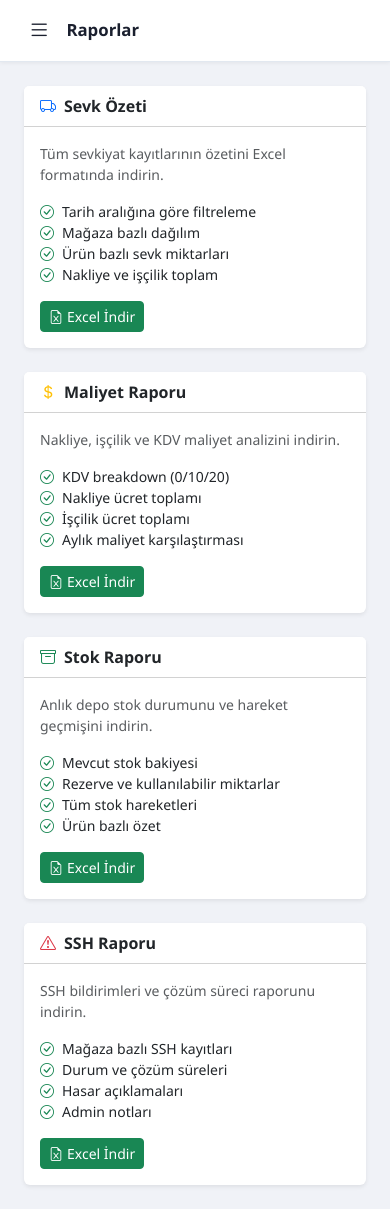
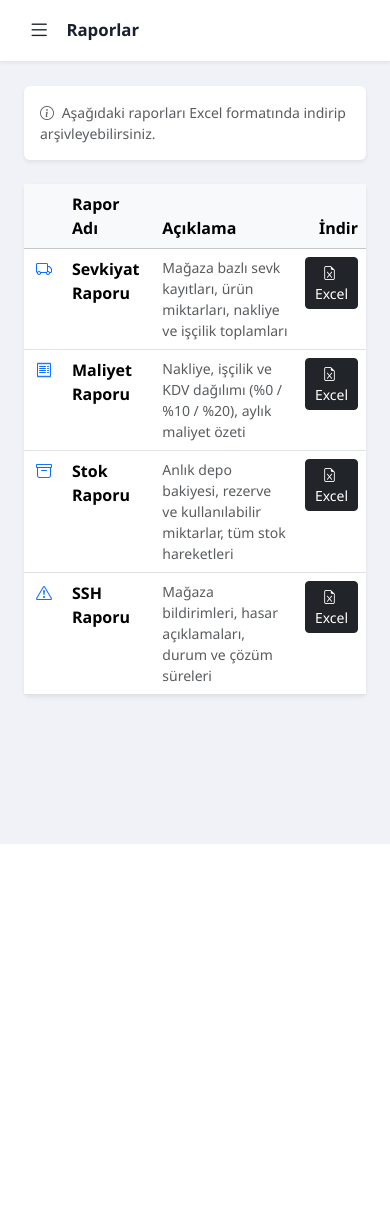
Before and after one commit to kadirkaraduman359-lgtm/solento-mobilya, a Flask app: page /admin/raporlar in a window 390 px wide. After the commit the page ends 844 px from the top, so only its background shows below. Run offline with Flask 3, Linux system fonts and the light colour scheme; a user stored in the database is signed in.

Commit message:
fix: siparis form fix, admin silme koruması, encoding, raporlar sade

```diff
--- a/admin/__init__.py
+++ b/admin/__init__.py
@@ -898,8 +898,8 @@ def kullanici_ekle():
 @admin_required
 def kullanici_sil(id):
     u = Kullanici.query.get_or_404(id)
-    if u.rol == "admin" and Kullanici.query.filter_by(rol="admin").count() == 1:
-        flash("Son admin silinemez.", "danger")
+    if u.rol == "admin":
+        flash("Admin hesabı silinemez.", "danger")
         return redirect(url_for("admin.kullanicilar"))
     # İlişkili kayıtları temizle
     SatisHareketi.query.filter_by(kullanici_id=id).delete()
--- a/templates/admin/kullanicilar.html
+++ b/templates/admin/kullanicilar.html
@@ -56,7 +56,7 @@
                 <i class="bi bi-shield-check"></i> Yetki
               </a>
               {% endif %}
-              <button class="btn btn-sm btn-danger" data-bs-toggle="modal" data-bs-target="#modalKullaniciSil{{ k.id }}">
+              <button class="btn btn-sm btn-danger {% if k.rol == 'admin' %}disabled{% endif %}" {% if k.rol != 'admin' %}data-bs-toggle="modal" data-bs-target="#modalKullaniciSil{{ k.id }}"{% endif %} {% if k.rol == 'admin' %}title="Admin hesabı silinemez"{% endif %}>
                 <i class="bi bi-trash"></i> Sil
               </button>
             </td>
--- a/templates/admin/raporlar.html
+++ b/templates/admin/raporlar.html
@@ -3,92 +3,70 @@
 {% block page_title %}Raporlar{% endblock %}
 {% block content %}
 
-<div class="row g-4">
+<div class="card border-0 shadow-sm mb-4">
+  <div class="card-body py-3">
+    <p class="mb-0 text-muted small">
+      <i class="bi bi-info-circle me-1"></i>
+      Aşağıdaki raporları Excel formatında indirip arşivleyebilirsiniz.
+    </p>
+  </div>
+</div>
 
-  <!-- Sevk Özeti -->
-  <div class="col-12 col-md-6">
-    <div class="card border-0 shadow-sm h-100">
-      <div class="card-header bg-white fw-semibold">
-        <i class="bi bi-truck me-2 text-primary"></i>Sevk Özeti
-      </div>
-      <div class="card-body">
-        <p class="text-muted small mb-3">Tüm sevkiyat kayıtlarının özetini Excel formatında indirin.</p>
-        <ul class="list-unstyled small mb-3">
-          <li><i class="bi bi-check-circle text-success me-2"></i>Tarih aralığına göre filtreleme</li>
-          <li><i class="bi bi-check-circle text-success me-2"></i>Mağaza bazlı dağılım</li>
-          <li><i class="bi bi-check-circle text-success me-2"></i>Ürün bazlı sevk miktarları</li>
-          <li><i class="bi bi-check-circle text-success me-2"></i>Nakliye ve işçilik toplam</li>
-        </ul>
-        <a href="{{ url_for('admin.rapor_excel', tur='sevk') }}" class="btn btn-success btn-sm">
-          <i class="bi bi-file-earmark-excel me-1"></i>Excel İndir
-        </a>
-      </div>
-    </div>
+<div class="card border-0 shadow-sm">
+  <div class="card-body p-0">
+    <table class="table table-hover mb-0">
+      <thead class="table-light">
+        <tr>
+          <th style="width:40px"></th>
+          <th>Rapor Adı</th>
+          <th>Açıklama</th>
+          <th class="text-end">İndir</th>
+        </tr>
+      </thead>
+      <tbody>
+        <tr>
+          <td class="text-center"><i class="bi bi-truck text-primary"></i></td>
+          <td class="fw-semibold">Sevkiyat Raporu</td>
+          <td class="text-muted small">Mağaza bazlı sevk kayıtları, ürün miktarları, nakliye ve işçilik toplamları</td>
+          <td class="text-end">
+            <a href="{{ url_for('admin.rapor_excel', tur='sevk') }}" class="btn btn-sm btn-dark">
+              <i class="bi bi-file-earmark-excel me-1"></i>Excel
+            </a>
+          </td>
+        </tr>
+        <tr>
+          <td class="text-center"><i class="bi bi-receipt text-primary"></i></td>
+          <td class="fw-semibold">Maliyet Raporu</td>
+          <td class="text-muted small">Nakliye, işçilik ve KDV dağılımı (%0 / %10 / %20), aylık maliyet özeti</td>
+          <td class="text-end">
+            <a href="{{ url_for('admin.rapor_excel', tur='maliyet') }}" class="btn btn-sm btn-dark">
+              <i class="bi bi-file-earmark-excel me-1"></i>Excel
+            </a>
+          </td>
+        </tr>
+        <tr>
+          <td class="text-center"><i class="bi bi-archive text-primary"></i></td>
+          <td class="fw-semibold">Stok Raporu</td>
+          <td class="text-muted small">Anlık depo bakiyesi, rezerve ve kullanılabilir miktarlar, tüm stok hareketleri</td>
+          <td class="text-end">
+            <a href="{{ url_for('admin.rapor_excel', tur='stok') }}" class="btn btn-sm btn-dark">
+              <i class="bi bi-file-earmark-excel me-1"></i>Excel
+            </a>
+          </td>
+        </tr>
+        <tr>
+          <td class="text-center"><i class="bi bi-exclamation-triangle text-primary"></i></td>
+          <td class="fw-semibold">SSH Raporu</td>
+          <td class="text-muted small">Mağaza bildirimleri, hasar açıklamaları, durum ve çözüm süreleri</td>
+          <td class="text-end">
+            <a href="{{ url_for('admin.rapor_excel', tur='ssh') }}" class="btn btn-sm btn-dark">
+              <i class="bi bi-file-earmark-excel me-1"></i>Excel
+            </a>
+          </td>
+        </tr>
+      </tbody>
+    </table>
   </div>
-
-  <!-- Maliyet Raporu -->
-  <div class="col-12 col-md-6">
-    <div class="card border-0 shadow-sm h-100">
-      <div class="card-header bg-white fw-semibold">
-        <i class="bi bi-currency-dollar me-2 text-warning"></i>Maliyet Raporu
-      </div>
-      <div class="card-body">
-        <p class="text-muted small mb-3">Nakliye, işçilik ve KDV maliyet analizini indirin.</p>
-        <ul class="list-unstyled small mb-3">
-          <li><i class="bi bi-check-circle text-success me-2"></i>KDV breakdown (0/10/20)</li>
-          <li><i class="bi bi-check-circle text-success me-2"></i>Nakliye ücret toplamı</li>
-          <li><i class="bi bi-check-circle text-success me-2"></i>İşçilik ücret toplamı</li>
-          <li><i class="bi bi-check-circle text-success me-2"></i>Aylık maliyet karşılaştırması</li>
-        </ul>
-        <a href="{{ url_for('admin.rapor_excel', tur='maliyet') }}" class="btn btn-success btn-sm">
-          <i class="bi bi-file-earmark-excel me-1"></i>Excel İndir
-        </a>
-      </div>
-    </div>
-  </div>
-
-  <!-- Stok Raporu -->
-  <div class="col-12 col-md-6">
-    <div class="card border-0 shadow-sm h-100">
-      <div class="card-header bg-white fw-semibold">
-        <i class="bi bi-archive me-2 text-success"></i>Stok Raporu
-      </div>
-      <div class="card-body">
-        <p class="text-muted small mb-3">Anlık depo stok durumunu ve hareket geçmişini indirin.</p>
-        <ul class="list-unstyled small mb-3">
-          <li><i class="bi bi-check-circle text-success me-2"></i>Mevcut stok bakiyesi</li>
-          <li><i class="bi bi-check-circle text-success me-2"></i>Rezerve ve kullanılabilir miktarlar</li>
-          <li><i class="bi bi-check-circle text-success me-2"></i>Tüm stok hareketleri</li>
-          <li><i class="bi bi-check-circle text-success me-2"></i>Ürün bazlı özet</li>
-        </ul>
-        <a href="{{ url_for('admin.rapor_excel', tur='stok') }}" class="btn btn-success btn-sm">
-          <i class="bi bi-file-earmark-excel me-1"></i>Excel İndir
-        </a>
-      </div>
-    </div>
-  </div>
-
-  <!-- SSH Raporu -->
-  <div class="col-12 col-md-6">
-    <div class="card border-0 shadow-sm h-100">
-      <div class="card-header bg-white fw-semibold">
-        <i class="bi bi-exclamation-triangle me-2 text-danger"></i>SSH Raporu
-      </div>
-      <div class="card-body">
-        <p class="text-muted small mb-3">SSH bildirimleri ve çözüm süreci raporunu indirin.</p>
-        <ul class="list-unstyled small mb-3">
-          <li><i class="bi bi-check-circle text-success me-2"></i>Mağaza bazlı SSH kayıtları</li>
-          <li><i class="bi bi-check-circle text-success me-2"></i>Durum ve çözüm süreleri</li>
-          <li><i class="bi bi-check-circle text-success me-2"></i>Hasar açıklamaları</li>
-          <li><i class="bi bi-check-circle text-success me-2"></i>Admin notları</li>
-        </ul>
-        <a href="{{ url_for('admin.rapor_excel', tur='ssh') }}" class="btn btn-success btn-sm">
-          <i class="bi bi-file-earmark-excel me-1"></i>Excel İndir
-        </a>
-      </div>
-    </div>
-  </div>
-
 </div>
 
 {% endblock %}
```
Also changed, not shown: magaza/__init__.py (+14 -3 lines), templates/admin/magaza_satis.html (+3 -3 lines), templates/admin/magaza_stok.html (+2 -2 lines).
